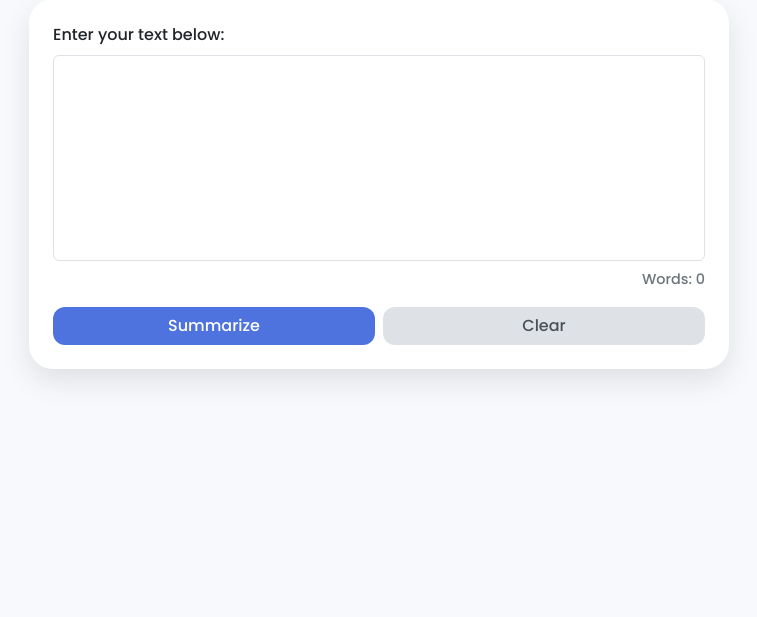
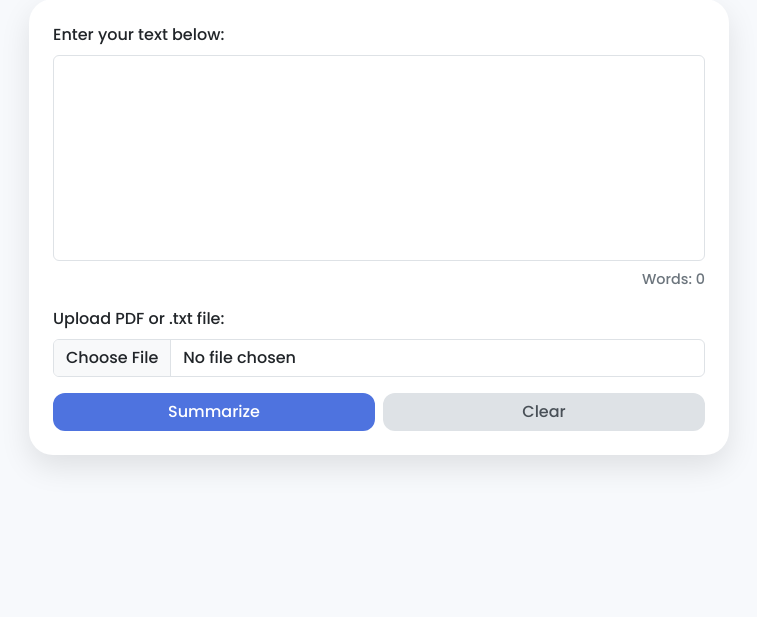
Before and after one commit to sudipbasu/text_summarizer, a Flask app: page / in a window 1280 px wide. Shown: the part 105-722 px from the top of the page, without its empty margins (261-1018 px from the left). Run offline with Flask 3, Linux system fonts and the light colour scheme; some libraries are stand-ins or nearby versions.

Commit message:
Update index.html

```diff
--- a/templates/index.html
+++ b/templates/index.html
@@ -13,6 +13,9 @@
 
     <!-- jsPDF (for PDF download) -->
     <script src="https://cdnjs.cloudflare.com/ajax/libs/jspdf/2.5.1/jspdf.umd.min.js"></script>
+
+    <!-- pdf.js (for extracting PDF text) -->
+    <script src="https://cdnjs.cloudflare.com/ajax/libs/pdf.js/2.16.105/pdf.min.js"></script>
 
     <style>
         :root {
@@ -159,7 +162,6 @@
         .summary-box {
             animation: bounceIn 0.5s ease-out;
         }
-
     </style>
 </head>
 <body>
@@ -182,6 +184,10 @@
                     <label for="input_text" class="form-label">Enter your text below:</label>
                     <textarea class="form-control" id="input_text" name="input_text" rows="8" required oninput="updateWordCount()">{{ request.form.input_text or '' }}</textarea>
                     <div class="text-end word-count mt-2" id="wordCount">Words: 0</div>
+                </div>
+                <div class="mb-3">
+                    <label for="fileInput" class="form-label">Upload PDF or .txt file:</label>
+                    <input class="form-control" type="file" id="fileInput" accept=".txt,.pdf" onchange="handleFileUpload(event)">
                 </div>
                 <div class="d-flex justify-content-between gap-2">
                     <button type="submit" class="btn btn-custom w-100">Summarize</button>
@@ -252,6 +258,42 @@
             });
         }
 
+        function handleFileUpload(event) {
+            const file = event.target.files[0];
+            if (!file) return;
+
+            const reader = new FileReader();
+
+            if (file.type === "text/plain") {
+                reader.onload = () => {
+                    document.getElementById('input_text').value = reader.result;
+                    updateWordCount();
+                };
+                reader.readAsText(file);
+            } else if (file.type === "application/pdf") {
+                const fileReader = new FileReader();
+                fileReader.onload = function () {
+                    const typedArray = new Uint8Array(this.result);
+                    pdfjsLib.getDocument(typedArray).promise.then(function (pdf) {
+                        let textPromises = [];
+                        for (let i = 1; i <= pdf.numPages; i++) {
+                            textPromises.push(
+                                pdf.getPage(i).then(page => page.getTextContent())
+                                    .then(content => content.items.map(item => item.str).join(" "))
+                            );
+                        }
+                        Promise.all(textPromises).then(pagesText => {
+                            document.getElementById('input_text').value = pagesText.join("\n\n");
+                            updateWordCount();
+                        });
+                    });
+                };
+                fileReader.readAsArrayBuffer(file);
+            } else {
+                alert("Unsupported file type. Please upload a .txt or .pdf file.");
+            }
+        }
+
         // Initialize word count on page load
         window.onload = updateWordCount;
     </script>
```
